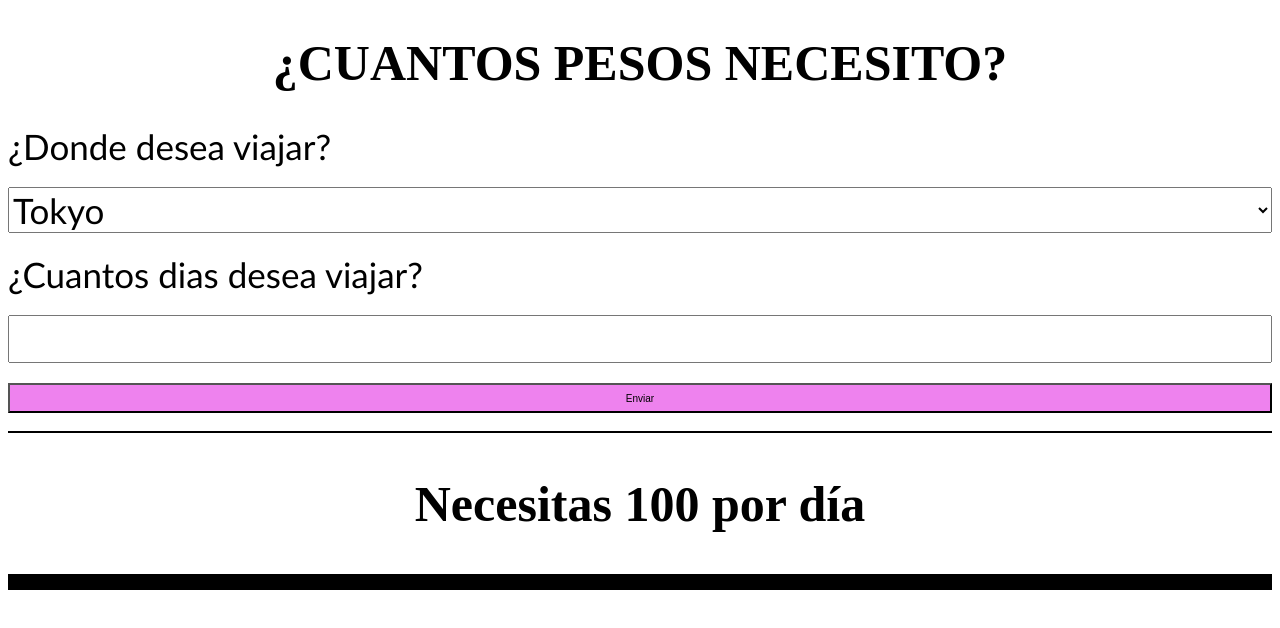
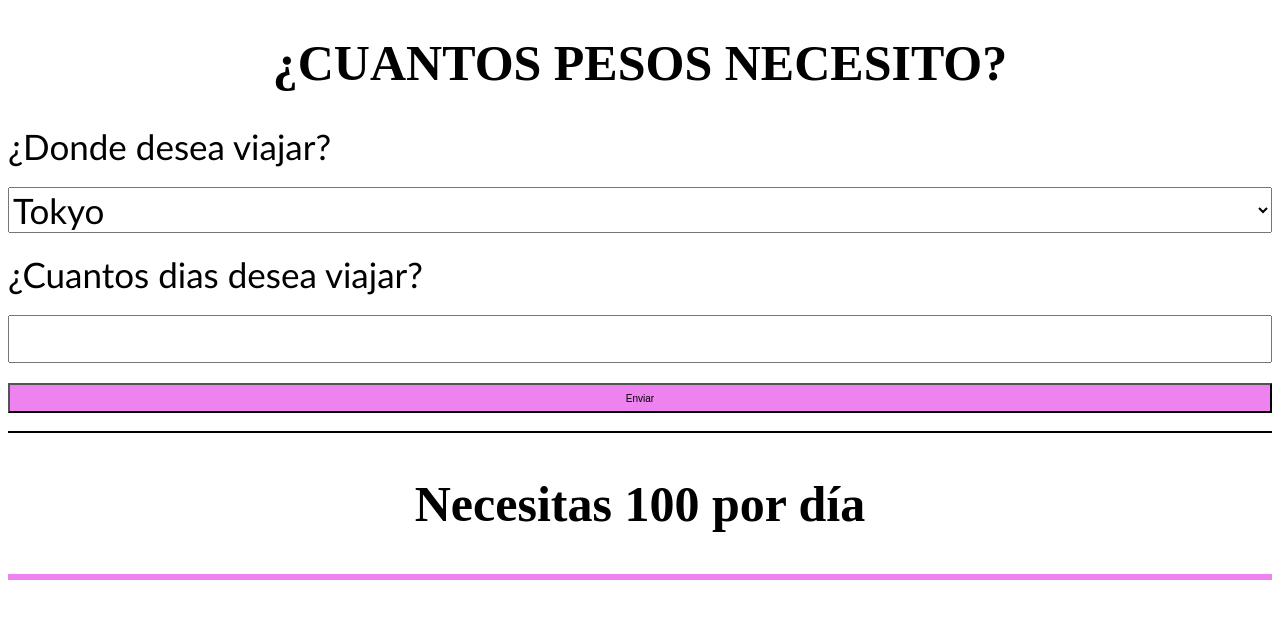
Before and after one commit to AngieIannopollo007/trabajo-2, a plain HTML site: page index.html in a window 1280 px wide. Drawn offline with Linux system fonts and the light colour scheme.

Commit message:
Update styles.css

```diff
--- a/styles.css
+++ b/styles.css
@@ -25,6 +25,6 @@ div{
 p{
     display: flex;
     justify-content: center;
-    border: 8px solid black;
-
+    border: 3px solid violet;
+    border-radius: 25p
 }
```
